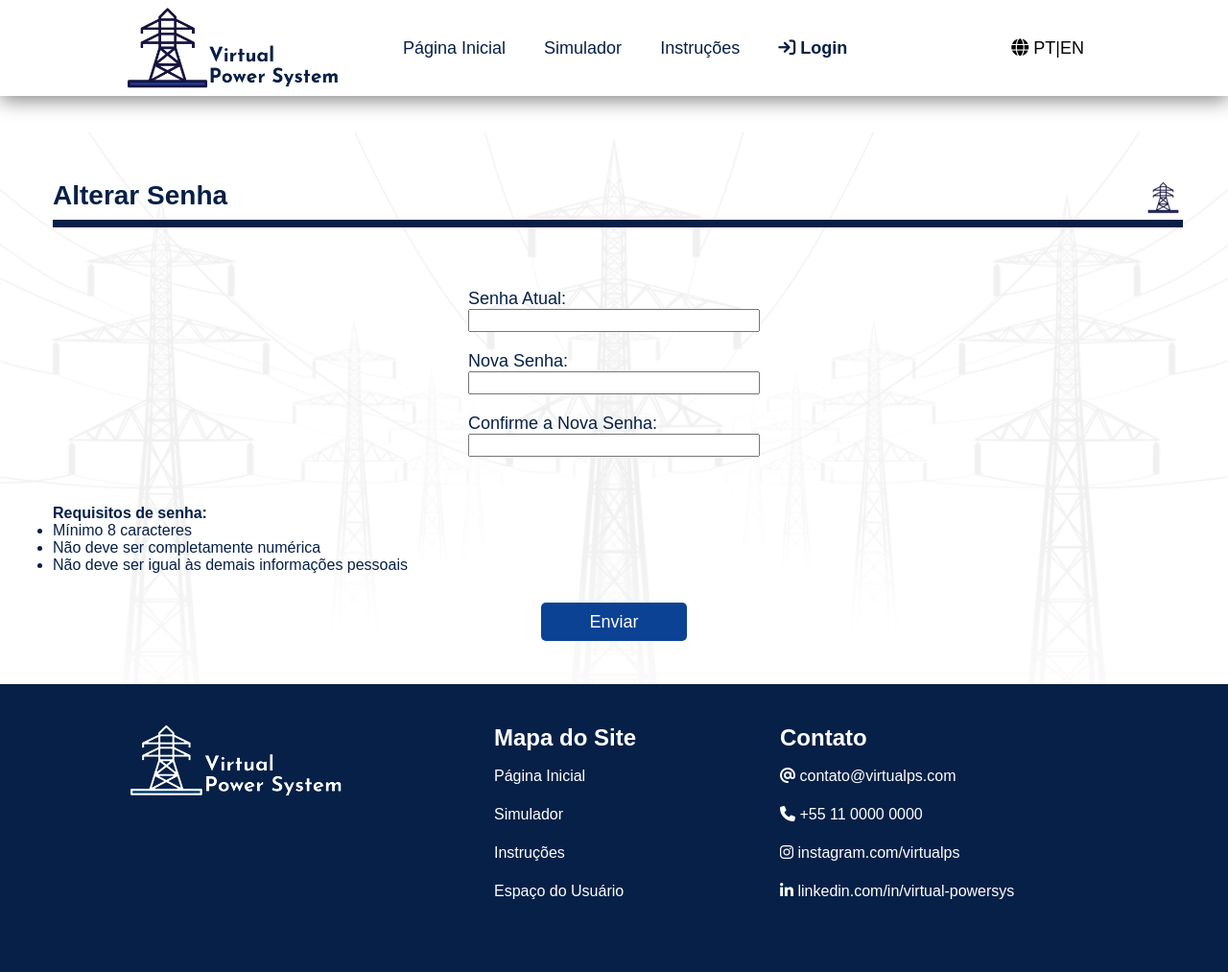
After one commit to ElisandroPeixoto/virtual-power-system, a Django app: page /perfil/alterar_senha/ in a window 1280 px wide. The commit adds this page. Shown: the whole page at 96% size. Run offline with Django 4.2, Linux system fonts and the light colour scheme; some libraries are stand-ins or nearby versions.

Commit message:
alteracao de senha

```diff
--- a/static/css/componentes/alertas.css
+++ b/static/css/componentes/alertas.css
@@ -4,6 +4,11 @@
     font-size: 16px;
     font-weight: bold;
     color: red;
+    text-align: center;
+    display: block;
+    margin-top: 20px;
+    margin-left: auto;
+    margin-right: auto;
 }
 
 /* Alerta Positivo */
@@ -12,4 +17,9 @@
     font-size: 16px;
     font-weight: bold;
     color: rgb(6,32,71);
+    text-align: center;
+    display: block;
+    margin-top: 20px;
+    margin-left: auto;
+    margin-right: auto;
 }
--- a/static/css/paginas/paginas_estrutura.css
+++ b/static/css/paginas/paginas_estrutura.css
@@ -9,3 +9,4 @@
 @import url('usuarios/cadastro.css');
 @import url('usuarios/perfil.css');
 @import url('usuarios/gerenciar_perfil.css');
+@import url('usuarios/alterar_senha.css');
--- /dev/null
+++ b/static/css/paginas/usuarios/alterar_senha.css
@@ -0,0 +1,74 @@
+.change-password-background::before {
+    content: "";
+    top: 100px;
+    left: 0px;
+    right: 0px;
+    bottom: 0px;
+    position: absolute;
+    background-image: url("../../../img/background_login.png");
+    background-repeat: no-repeat;
+    background-size: cover;
+    background-position: center;
+    opacity: 0.06;
+    z-index: -1;
+}
+
+/* Titulo da Página */
+
+.change-password-head{
+    display: block;
+    margin-top: 88px;
+    margin-left: auto;
+    margin-right: auto;
+    width: 1170px;
+    height: 58px;
+}
+
+.change-password-head__logo{
+    float: right;
+    margin-right: -12px;
+}
+
+.change-password-head__divider{
+    margin-top: 9px;
+    width: 1170px;
+}
+
+/* Formulário */
+
+.change-password-form{
+    display: flex;
+    flex-direction: column;
+    align-items: center;
+    margin-top: 55px;
+}
+
+.change-password-form__content{
+    margin-bottom: 20px;
+}
+
+/* Requisitos de Senha */
+
+.change-pwd-require{
+    display: block;
+    margin-top: 30px;
+    margin-left: auto;
+    margin-right: auto;
+    width: 1170px;
+    font-size: 16px;
+    color: rgb(6,32,71);
+}
+
+.change-pwd-require__title{
+    font-weight: bold;
+}
+
+/* Botão */
+
+.change-password__button {
+    display: block;
+    margin-top: 30px;
+    margin-left: auto;
+    margin-right: auto;
+    margin-bottom: 45px;
+}
--- a/static/css/paginas/usuarios/cadastro.css
+++ b/static/css/paginas/usuarios/cadastro.css
@@ -68,7 +68,7 @@
 }
 
 .signup-input__name{
-    margin-top: 70px;
+    margin-top: 35px;
     grid-row: 3;
 }
 
@@ -76,17 +76,25 @@
     grid-row: 4;
 }
 
-.signup-alert {
-    text-align: center;
+/* Requisitos de Senha */
+
+.signup-pwd-require{
     display: block;
     margin-top: 20px;
-    margin-left: auto;
-    margin-right: auto;
+    margin-left: 100px;
+    font-size: 16px;
+    color: rgb(6,32,71);
 }
+
+.signup-pwd-require__title{
+    font-weight: bold;
+}
+
+/* Botão e Divider */
 
 .signup-input__button {
     display: block;
-    margin-top: 80px;
+    margin-top: 45px;
     margin-left: auto;
     margin-right: auto;
 }
--- a/static/css/paginas/usuarios/perfil.css
+++ b/static/css/paginas/usuarios/perfil.css
@@ -28,7 +28,7 @@
     margin-right: auto;
     display: grid;
     grid-template-columns: 400px 400px auto;
-    grid-template-rows: auto auto auto auto;
+    grid-template-rows: auto auto auto auto auto;
     row-gap: 20px;
 }
 
@@ -46,9 +46,12 @@
     grid-row: 3;
 }
 
-.profile-data__button{
-    grid-column: 3;
-    margin-left: 220px;
+.change-buttons{
+    display: block;
+    margin-top: 45px;
+    margin-left: auto;
+    margin-right: auto;
+    width: 1170px;
 }
 
 .profile-data-divider{
--- /dev/null
+++ b/usuarios/templates/alterar_senha.html
@@ -0,0 +1,51 @@
+{% extends 'base.html' %}
+{% load static %}
+
+{% block title %}Gerenciar Perfil{% endblock %}
+<body>
+    {% block content %}
+    <section class="change-password-background">
+        <div class="change-password-head">
+            <span class="title-bold-lg">Alterar Senha</span>
+            <div class="change-password-head__logo"><img src="../../static/img/logo.png"></div>
+            <div class="change-password-head__divider div-lg"></div>
+        </div>
+
+        <form class="change-password-form" id="change-pwd" action="{% url 'alterar_senha' %}" method="POST">
+            {% csrf_token %}
+            <div class="change-password-form__content">
+                <label class="title-normal">Senha Atual:</label><br>
+                <input class="input-lg" type="password" name="old_password" required>
+            </div>
+
+            <div class="change-password-form__content">
+                <label class="title-normal">Nova Senha:</label><br>
+                <input class="input-lg" type="password" name="new_password1" required>
+            </div>
+
+            <div class="change-password-form__content">
+                <label class="title-normal">Confirme a Nova Senha:</label><br>
+                <input class="input-lg" type="password" name="new_password2" required>
+            </div>
+        </form>
+
+        <div class="change-pwd-require">
+            <p class="change-pwd-require__title">Requisitos de senha:</p>
+            <ul>
+                <li>Mínimo 8 caracteres</li>
+                <li>Não deve ser completamente numérica</li>
+                <li>Não deve ser igual às demais informações pessoais</li>
+            </ul>
+        </div>
+
+        {% if falha_alteracao %}
+            <p class="alert-n">Dados inválidos. Tente novamente</p>
+        {% elif alterado_sucesso %}
+            <p class="alert-p">Senha alterada com sucesso!</p>
+        {% endif %}
+
+        <button class="change-password__button btn-lg" type="submit" form="change-pwd">Enviar</button>
+    </section>
+    {% endblock %}
+
+</body>
--- a/usuarios/urls.py
+++ b/usuarios/urls.py
@@ -1,10 +1,11 @@
 from django.urls import path
-from .views import login, cadastro, perfil, logout, gerenciar_perfil
+from .views import login, cadastro, perfil, logout, gerenciar_perfil, alterar_senha
 
 urlpatterns = [
     path('login/', login, name='login'),
     path('cadastro/', cadastro, name='cadastro'),
     path('perfil/', perfil, name='perfil'),
     path('inicio/', logout, name='logout'),
-    path('perfil/gerenciar_perfil/', gerenciar_perfil, name='gerenciar_perfil')
+    path('perfil/gerenciar_perfil/', gerenciar_perfil, name='gerenciar_perfil'),
+    path('perfil/alterar_senha/', alterar_senha, name='alterar_senha'),
 ]
--- a/usuarios/views.py
+++ b/usuarios/views.py
@@ -1,11 +1,11 @@
 from django.contrib.auth.decorators import login_required
 from django.shortcuts import render, redirect
 from .models import CustomUsuario
-from django.contrib.auth import authenticate
+from django.contrib.auth.forms import PasswordChangeForm
+from django.contrib.auth import authenticate, update_session_auth_hash
 from django.contrib.auth import login as django_login
 from django.contrib.auth import logout as django_logout
 from .forms import AlterarCustomUsuario
-from django.http import HttpResponse
 
 
 def login(request):
@@ -39,30 +39,46 @@ def cadastro(request):
         estado = request.POST.get('state').capitalize()
         cidade = request.POST.get('city').capitalize()
 
-        dados_usuario = [email, senha1, senha2, nome, sobrenome, pais, estado, cidade]
+        # Verificação de Dados Cadastrais
+        novo_usuario = CustomUsuario.objects.filter(username=email).first()
+        dados_pessoais = [email, nome, sobrenome, pais, estado, cidade]
+        for dados in dados_pessoais:
+            if senha1 == dados:
+                senha_facil = True
+            else:
+                senha_facil = False
 
-        # Verificação de Dados Cadastrais
-        for dados in dados_usuario:
-            if dados == '':
-                campos_vazios = {
-                    'campos_vazios': True
-                }
-                return render(request, 'cadastro.html', campos_vazios)
-
-        novo_usuario = CustomUsuario.objects.filter(username=email).first()
         if email.find('@') == -1:  # Se o e-mail inserido não tiver um '@'
             email_invalido = {
                 'email_invalido': True
             }
             return render(request, 'cadastro.html', email_invalido)
 
-        elif novo_usuario:  # Verifica se o e-mail já foi cadastrado
+        elif novo_usuario:
             existe_email = {
                 'existe_email': True  # E-mail já existe
             }
             return render(request, 'cadastro.html', existe_email)
 
-        elif senha1 != senha2:  # Verifica se as senhas foram digitadas corretamente
+        elif senha_facil:
+            senhafacil = {
+                'senhafacil': True  # Senha igual a algum dado pessoal
+            }
+            return render(request, 'cadastro.html', senhafacil)
+
+        elif senha1.isnumeric():
+            senha_numerica = {
+                'senha_numerica': True  # Senha contém apenas números
+            }
+            return render(request, 'cadastro.html', senha_numerica)
+
+        elif len(senha1) < 8:
+            senha_curta = {
+                'senha_curta': True  # Senha muito curta
+            }
+            return render(request, 'cadastro.html', senha_curta)
+
+        elif senha1 != senha2:
             senhas_diferentes = {
                 'senhas_diferentes': True  # Senhas não conferem entre si
             }
@@ -101,10 +117,28 @@ def gerenciar_perfil(request):
     if request.method == "GET":
         return render(request, 'gerenciar_perfil.html')
     else:
+        # Alteração de Dados
         alterar_usuario = AlterarCustomUsuario(request.POST, instance=request.user)
-
         if alterar_usuario.is_valid():
             alterar_usuario.save()
             return render(request, 'perfil.html')
+
+
+def alterar_senha(request):
+    if request.method == "GET":
+        return render(request, 'alterar_senha.html')
+    else:
+        # Alteração de Senha
+        nova_senha = PasswordChangeForm(data=request.POST, user=request.user)
+        if nova_senha.is_valid():
+            nova_senha.save()
+            update_session_auth_hash(request, nova_senha.user)
+            alterado_sucesso = {
+                'alterado_sucesso': True
+            }
+            return render(request, 'alterar_senha.html', alterado_sucesso)
         else:
-            return HttpResponse('Erro')
+            falha_alteracao = {
+                'falha_alteracao': True
+            }
+            return render(request, 'alterar_senha.html', falha_alteracao)
```
Also changed, not shown: static/css/paginas/usuarios/gerenciar_perfil.css (+8 -22 lines), usuarios/templates/cadastro.html (+29 -14 lines), usuarios/templates/gerenciar_perfil.html (+4 -19 lines), usuarios/templates/perfil.html (+4 -11 lines).
